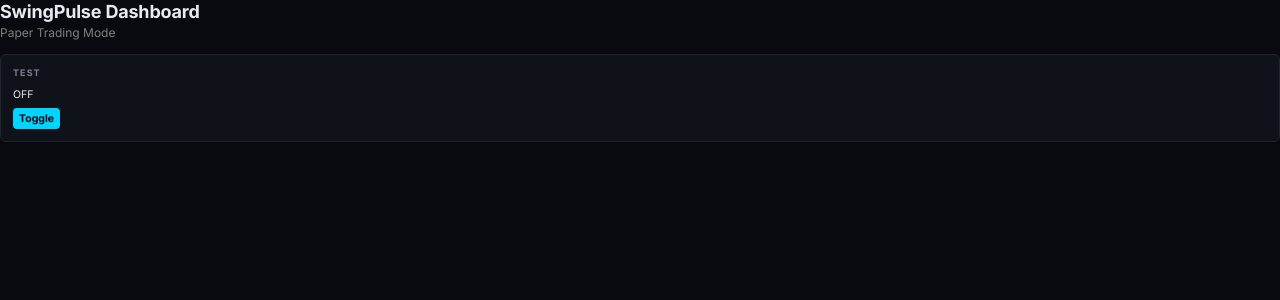
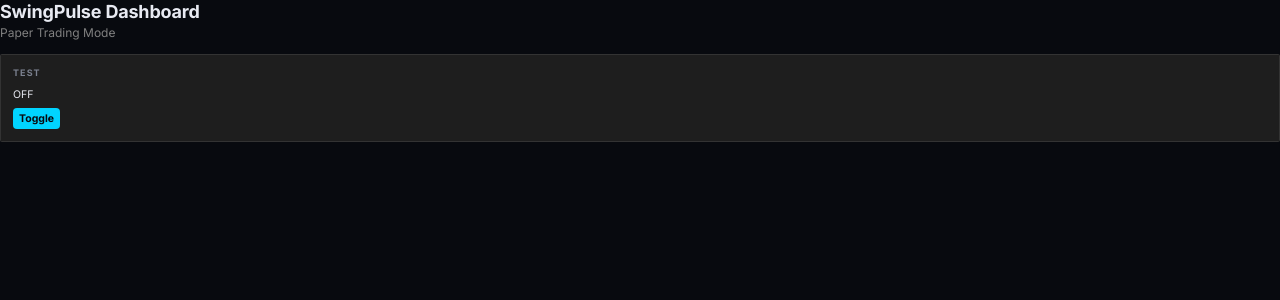
Before and after one commit to darkwader26/swingpulse, a Next.js app in the folder frontend/: page / in a window 1280 px wide. Shown: the top 300 px of the page. Built offline with nearby package versions, Linux system fonts and the light colour scheme.

Commit message:
Add Card import

```diff
--- a/frontend/app/page.tsx
+++ b/frontend/app/page.tsx
@@ -1,6 +1,7 @@
 "use client"
 
 import { useState } from "react"
+import { Card } from "../components/ui"
 
 export default function Dashboard() {
   const [killSwitch, setKillSwitch] = useState(false)
@@ -9,13 +10,13 @@ export default function Dashboard() {
     <div className="h-full flex flex-col bg-[#080a0f] text-[#e8eaf2]">
       <h1 className="text-2xl font-bold">SwingPulse Dashboard</h1>
       <p className="text-muted">Paper Trading Mode</p>
-      <div className="mt-4 p-4 bg-[#0f1218] border border-[#1e232e] rounded-[6px]">
+      <Card className="mt-4 p-4 bg-[#0f1218] border border-[#1e232e] rounded-[6px]">
         <h2 className="text-xs font-bold text-[#7c8290] uppercase">Test</h2>
         <p className="text-sm">{killSwitch ? "ON" : "OFF"}</p>
         <button onClick={() => setKillSwitch((p) => !p)} className="mt-2 px-2 py-1 bg-[#00d4ff] text-[#080a0f] rounded-[4px] text-sm font-bold">
           Toggle
         </button>
-      </div>
+      </Card>
     </div>
   )
 }
```
